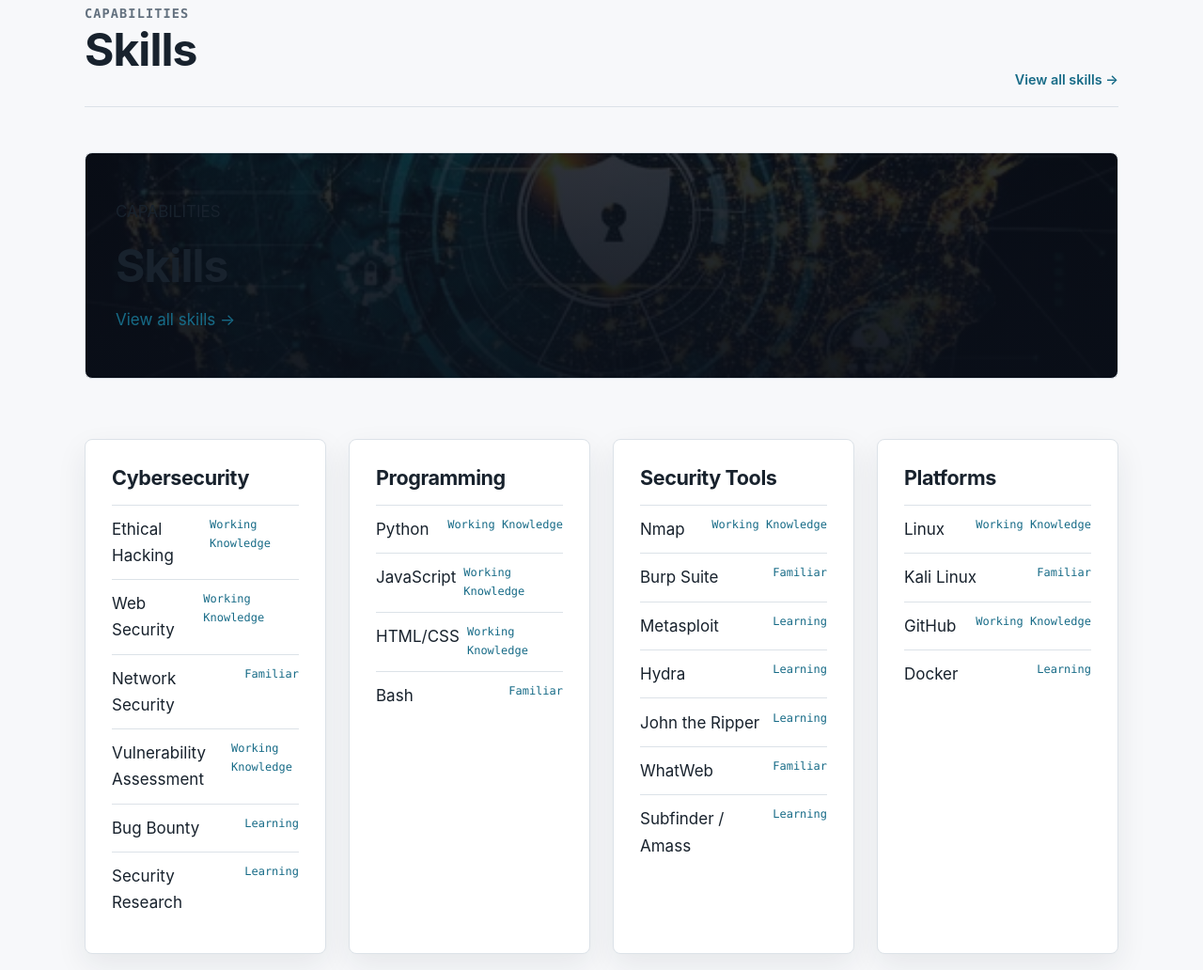
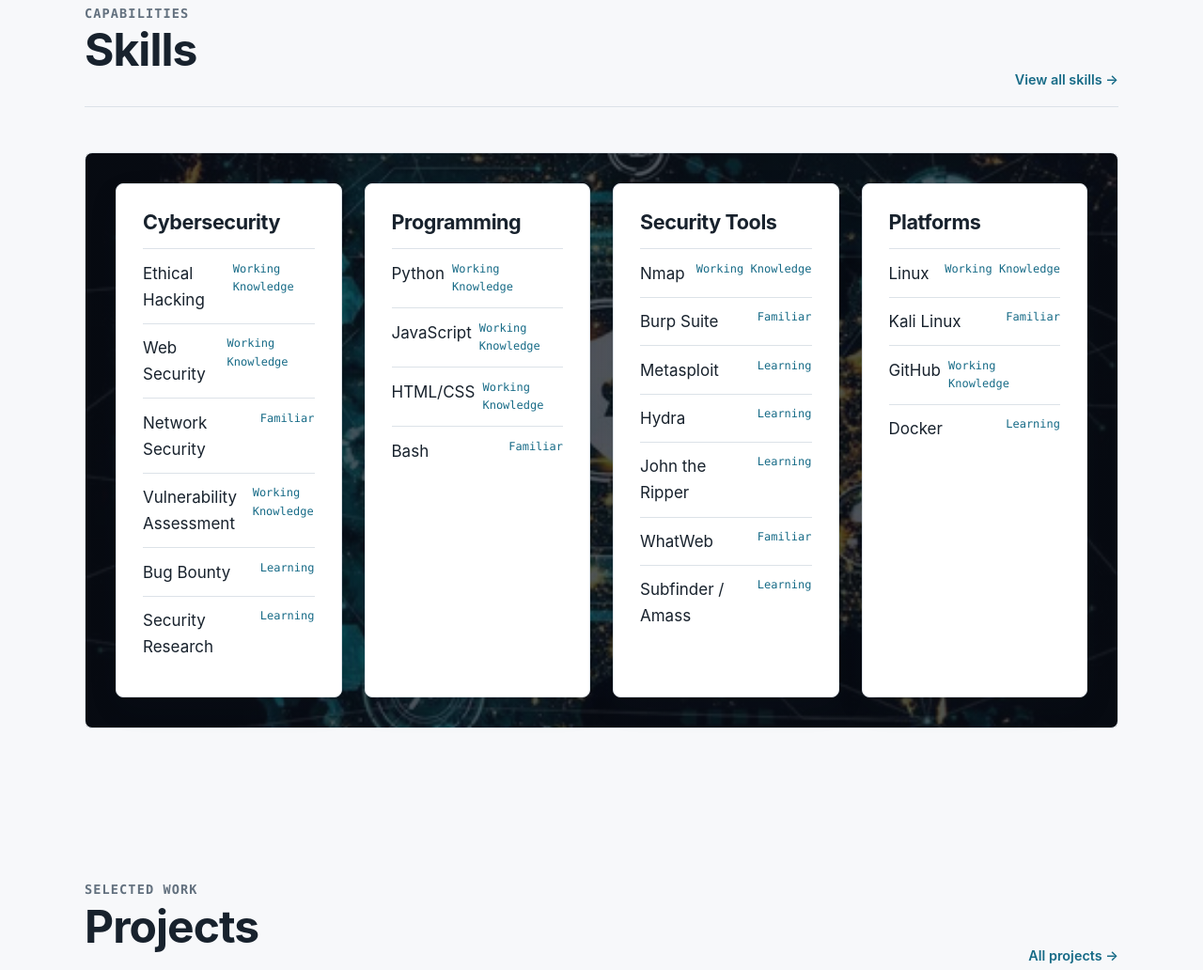
Before and after one commit to IamZer01-ai/Website, a plain HTML site: page index.html in a window 1280 px wide. Shown: the part 1287-2319 px from the top of the page at 94% size. Drawn offline with Linux system fonts and the light colour scheme.

Commit message:
Updated the files

```diff
--- a/assets/css/components.css
+++ b/assets/css/components.css
@@ -33,7 +33,7 @@
 .nav-logo {
   width: 35px;
   height: 35px;
-  border-radius: 50%; /* Change to 50% if you want a circular logo */
+  border-radius: 50%; /* Makes the logo circular */
   object-fit: cover;
   border: 1px solid var(--accent);
 }
@@ -81,7 +81,7 @@
   align-items: center;
   text-align: center;
 
-  /* NEW: Background Image with a smart overlay */
+  /* Background Image with a smart overlay */
   background-image:
     linear-gradient(color-mix(in srgb, var(--bg) 75%, transparent), var(--bg)),
     url('../images/hero-bg.jpg');
@@ -98,7 +98,7 @@
   max-width: 650px;
   color: var(--muted);
   font-size: 1.15rem;
-  /* NEW: Centers the paragraph block so it doesn't float to the left */
+  /* Centers the paragraph block so it doesn't float to the left */
   margin: 0 auto 1.5rem auto;
 }
 
@@ -106,7 +106,7 @@
   margin-bottom: 1rem;
 }
 
-/* NEW: Centers the buttons (View Projects & Contact Me) */
+/* Centers the buttons (View Projects & Contact Me) */
 .hero .button-row {
   justify-content: center;
 }
@@ -114,6 +114,7 @@
 /* Page Hero stays the same for your internal pages */
 .page-hero { padding: 5rem 0 3rem; border-bottom: 1px solid var(--line); }
 .page-hero p { color: var(--muted); max-width: 650px; }
+
 /* --- Buttons --- */
 .button-row, .card-actions {
   display: flex;
@@ -141,33 +142,27 @@
 .button-secondary { background: transparent; color: var(--text) !important; border-color: var(--line); }
 .button-secondary:hover { border-color: var(--accent); }
 .text-link { font-weight: 600; font-size: 0.9rem; }
-.skills-bg-section {
-    /* 1. Background image with a dark, semi-transparent overlay */
-    background-image: linear-gradient(
-        rgba(10, 15, 25, 0.85), /* Dark blue/black tint at the top */
-        rgba(10, 15, 25, 0.95)  /* Slightly darker at the bottom */
-    ), url('../images/cyber-pic.jpg');
 
-    /* 2. Make it cover the whole section */
-    background-size: cover;
-    background-position: center;
-    background-repeat: no-repeat;
-
-    /* 3. Add padding so your cards don't touch the edge of the background */
-    padding: 3rem 2rem;
-
-    /* 4. Optional: Match your theme's borders */
-    border-radius: var(--radius);
-    border: 1px solid var(--line);
-
-    /* 5. Space before the Projects section begins */
-    margin-bottom: 4rem;
-}
 /* --- Grids & Cards --- */
 .grid { display: grid; gap: 1.5rem; }
 .project-grid { grid-template-columns: repeat(3, 1fr); }
-.skill-grid { grid-template-columns: repeat(4, 1fr); }
 .info-grid { grid-template-columns: repeat(3, 1fr); }
+
+/* Skills Grid with Background Image */
+.skill-grid {
+  grid-template-columns: repeat(4, 1fr);
+
+  /* Background map image with dark overlay */
+  background-image: linear-gradient(rgba(10, 15, 25, 0.7), rgba(10, 15, 25, 0.7)), url('../images/cyber-pic.jpg');
+  background-size: cover;
+  background-position: center;
+  background-repeat: no-repeat;
+
+  /* Spacing and borders */
+  padding: 2rem;
+  border-radius: var(--radius);
+  border: 1px solid var(--line);
+}
 
 .project-card, .skill-group, .info-card {
   background: var(--surface);
@@ -220,6 +215,7 @@
 .site-footer { border-top: 1px solid var(--line); padding: 2rem 0; font-size: 0.9rem; }
 .footer-inner { display: flex; justify-content: space-between; gap: 1rem; color: var(--muted); }
 .social-links { display: flex; gap: 1.5rem; font-family: var(--font-mono); font-size: 0.85rem; }
+
 /* ==========================================================================
    CUSTOM ANIMATED CURSOR
    ========================================================================== */
--- a/assets/css/responsive.css
+++ b/assets/css/responsive.css
@@ -38,6 +38,9 @@
   /* Stack all grids into a single column */
   .project-grid, .skill-grid, .info-grid { grid-template-columns: 1fr; }
 
+  /* Reduces the map background padding slightly so mobile cards aren't squished */
+  .skill-grid { padding: 1rem; }
+
   .footer-inner { display: block; text-align: center; }
   .footer-inner > * { margin-bottom: 1rem; display: block; }
   .social-links { justify-content: center; }
--- a/index.html
+++ b/index.html
@@ -93,32 +93,8 @@
           <a class="text-link" href="about.html#skills">View all skills →</a>
         </div>
 
-<!-- START OF SKILLS BACKGROUND WRAPPER -->
-<section class="skills-bg-section">
-
-    <!-- Your existing Skills Header -->
-    <div class="section-header">
-        <p>CAPABILITIES</p>
-        <h2>Skills</h2>
-        <a href="#">View all skills &rarr;</a>
-    </div>
-
-    <!-- Your existing Cards Grid -->
-    <div class="skills-grid">
-        <!-- Cybersecurity Card -->
-        <!-- Programming Card -->
-        <!-- Security Tools Card -->
-        <!-- Platforms Card -->
-    </div>
-
-</section>
-<!-- END OF SKILLS BACKGROUND WRAPPER -->
-
-<!-- SELECTED WORK / Projects starts here... -->
-
-        <!-- This grid is waiting for JS to inject the skills -->
+        <!-- THE FIX: This grid waits for JS to inject the skills, and now holds the background image -->
         <div class="grid skill-grid" data-skills></div>
-      </div>
     </section>
 
     <section class="section" id="projects">
@@ -164,12 +140,12 @@
       <span>Built with HTML, CSS & JavaScript.</span>
     </div>
   </footer>
-<!-- Custom Animated Cursor -->
+
+  <!-- Custom Animated Cursor -->
   <div class="cursor-dot" data-cursor-dot></div>
   <div class="cursor-outline" data-cursor-outline></div>
 
   <!-- JavaScript Links -->
-  <script src="assets/js/data.js"></script>
   <script src="assets/js/data.js"></script>
   <script src="assets/js/theme.js"></script>
   <script src="assets/js/navigation.js"></script>
```
